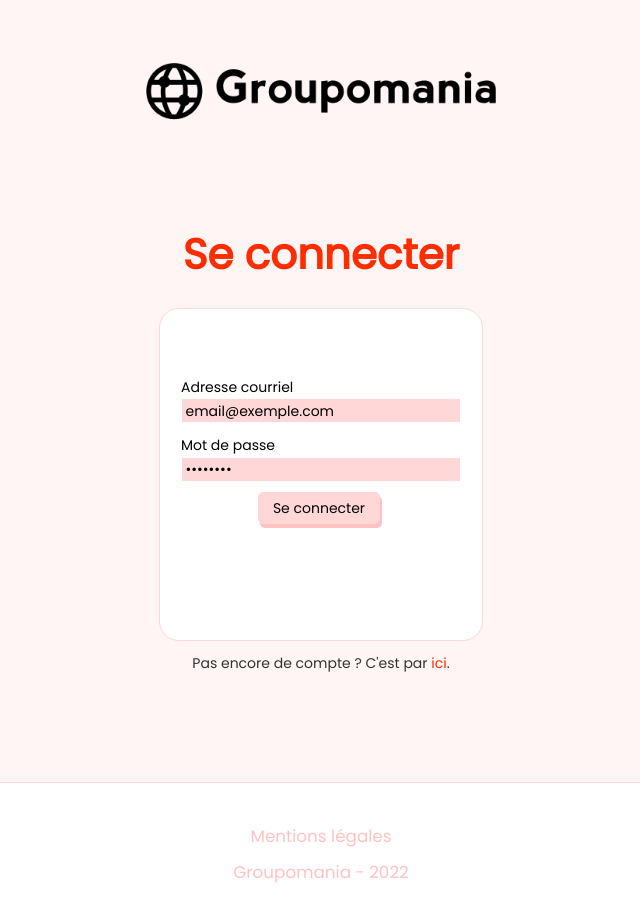
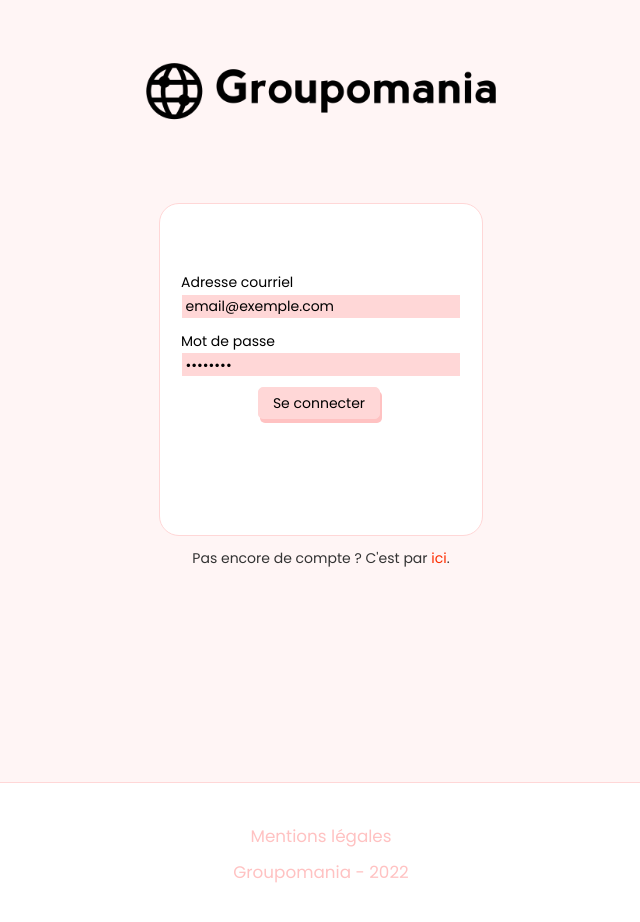
Before and after one commit to Ad-Hel/p7_groupomania, a React (Create React App) app in the folder front/: page /signin in a window 1280 px wide. Shown: the top 922 px of the page, without its empty margins (319-959 px from the left). Built offline with nearby package versions, Linux system fonts and the light colour scheme.

Commit message:
Style Signin.jsx and Signup.jsx Remove titles

```diff
--- a/front/src/page/Signin.jsx
+++ b/front/src/page/Signin.jsx
@@ -6,7 +6,6 @@
 function Signin(){
     return(
         <Container>
-            <h1>Se connecter</h1>
             <FormSignin />
             <p>Pas encore de compte ? C'est par <Link to="/signup">ici</Link>.</p>
         </Container>
--- a/front/src/page/Signup.jsx
+++ b/front/src/page/Signup.jsx
@@ -5,7 +5,6 @@
 function Signup(){
     return(
         <Container>
-            <h1>S'inscrire</h1>
             <FormSignup/>
             <p>Si vous avez déjà un compte, c'est par <Link to="/signin">ici</Link>.</p>
         </Container>
```
